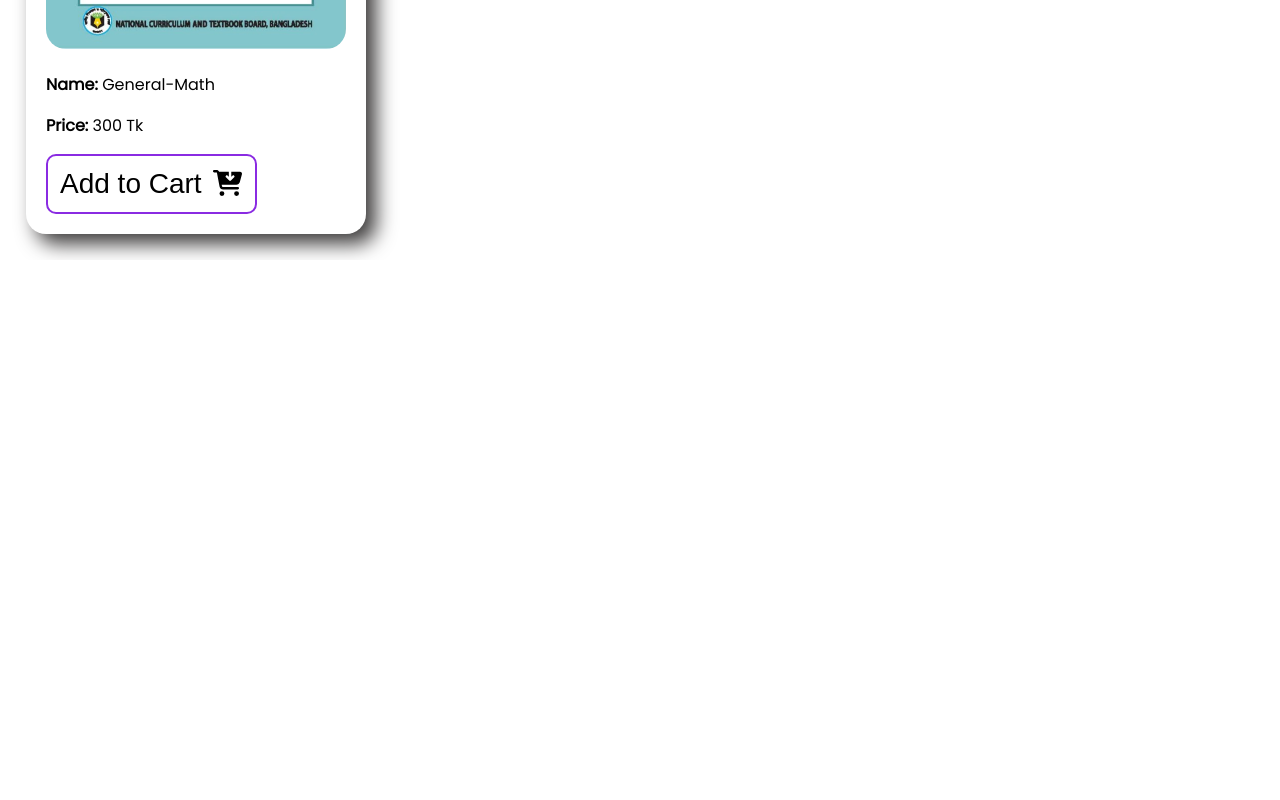
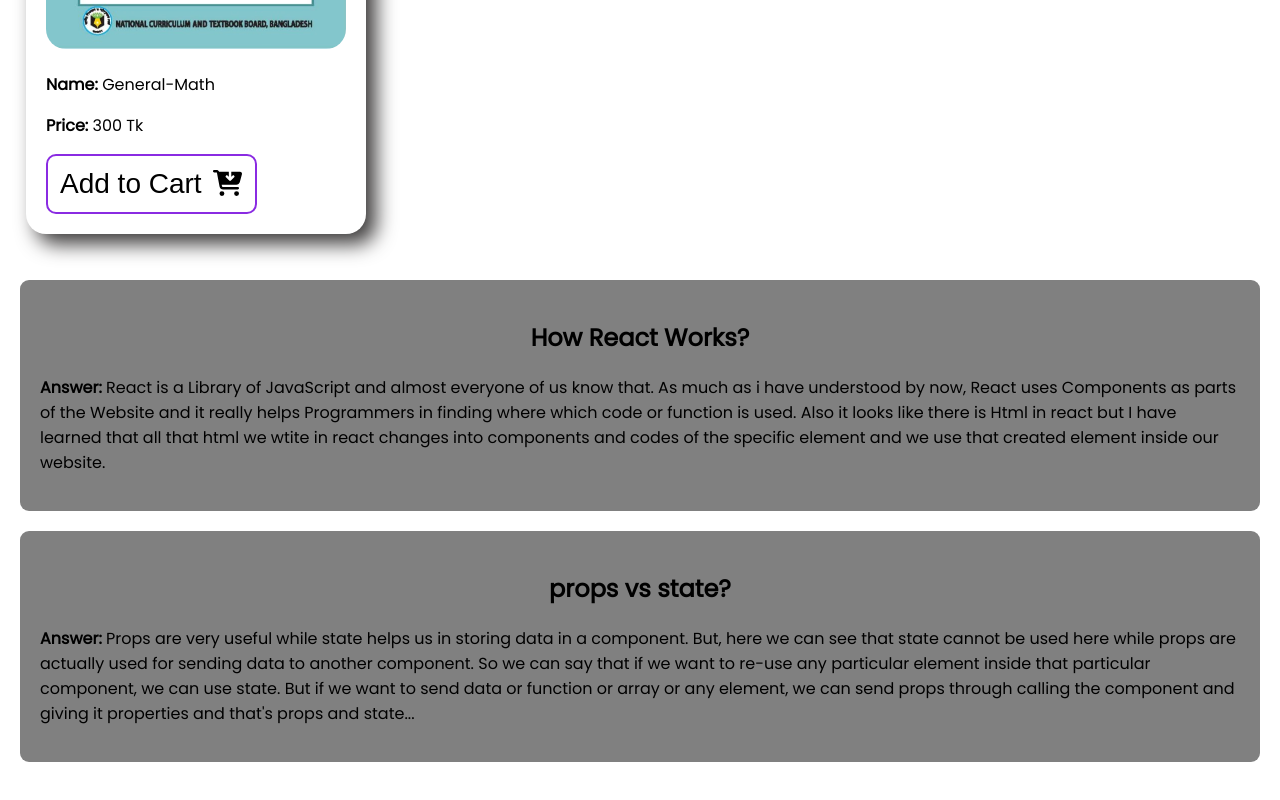
Before and after one commit to AshrafulIslam5/Assignment-8, a React (Create React App) app: page / in a window 1280 px wide. Shown: the part 2464-3264 px from the top of the page. Before the commit the page ends 2724 px from the top, so only its background shows below. Built offline with nearby package versions, Linux system fonts and the light colour scheme.

Commit message:
done answering questions

```diff
--- a/public/products.json
+++ b/public/products.json
@@ -2,70 +2,60 @@
   {
     "id": "623e201b165ad03507b8eb8b",
     "name": "Bangla-1",
-      "quantity": "0",
     "image": "../../images/ban-1.jpg",
     "price": "300 Tk"
   },
   {
     "id": "623e201bbf5080b94a02439f",
     "name": "Bangla-2",
-      "quantity": "0",
     "image": "../../images/ban-2.jpg",
     "price": "300 Tk"
   },
   {
     "id": "623e201b1141e5961f4b1a43",
     "name": "English-1",
-      "quantity": "0",
     "image": "../../images/eng-1.jpg",
     "price": "300 Tk"
   },
   {
     "id": "623e201b91f216c9cdf90a84",
     "name": "Islam And Moral Education",
-      "quantity": "0",
     "image": "../../images/Islam.jpg",
     "price": "300 Tk"
   },
   {
     "id": "623e201b1131016e528f3c30",
     "name": "Biology",
-      "quantity": "0",
     "image": "../../images/biology.jpg",
     "price": "300 Tk"
   },
   {
     "id": "623e201b1b7206ad64a158a7",
     "name": "Chemestry",
-      "quantity": "0",
     "image": "../../images/chemestry.jpg",
     "price": "300 Tk"
   },
   {
     "id": "623e201b95aae6fcb06f56dc",
     "name": "Physics",
-      "quantity": "0",
     "image": "../../images/physics.jpg",
     "price": "300 Tk"
   },
   {
     "id": "623e201bc2fbabb282f0b079",
     "name": "ICT",
-      "quantity": "0",
     "image": "../../images/ict.jpg",
     "price": "300 Tk"
   },
   {
     "id": "623e201b5f59ae693996d132",
     "name": "Higher-Math",
-      "quantity": "0",
     "image": "../../images/h-math.jpg",
     "price": "300 Tk"
   },
   {
     "id": "623e201b03259af7be3a1d08",
     "name": "General-Math",
-      "quantity": "0",
     "image": "../../images/g-math.jpg",
     "price": "300 Tk"
   }
--- a/src/App.js
+++ b/src/App.js
@@ -1,4 +1,5 @@
 import './App.css';
+import Answer from './components/Answers/Answer';
 import Header from './components/Header/Header';
 import Page from './components/Page/Page';
 
@@ -8,6 +9,7 @@ function App() {
       <Header></Header>
       <h2>*You can only select upto 4 books // 1 book at a time*</h2>
       <Page></Page>
+      <Answer></Answer>
     </div>
   );
 }
--- /dev/null
+++ b/src/components/Answers/Answer.css
@@ -0,0 +1,11 @@
+.ground
+{
+    padding: 20px;
+}
+._1
+{
+    padding: 20px;
+    margin-bottom: 20px;
+    background: gray;
+    border-radius: 9px;
+}
--- /dev/null
+++ b/src/components/Answers/Answer.js
@@ -0,0 +1,19 @@
+import React from 'react';
+import './Answer.css';
+
+const Answer = () => {
+    return (
+        <div className='ground'>
+            <div className="_1">
+                <h2>How React Works?</h2>
+                <p><strong>Answer: </strong>React is a Library of JavaScript and almost everyone of us know that. As much as i have understood by now, React uses Components as parts of the Website and it really helps Programmers in finding where which code or function is used. Also it looks like there is Html in react but I have learned that all that html we wtite in react changes into components and codes of the specific element and we use that created element inside our website.</p>
+            </div>
+            <div className="_1">
+                <h2>props vs state?</h2>
+                <p><strong>Answer: </strong>Props are very useful while state helps us in storing data in a component. But, here we can see that state cannot be used here while props are actually used for sending data to another component. So we can say that if we want to re-use any particular element inside that particular component, we can use state. But if we want to send data or function or array or any element, we can send props through calling the component and giving it properties and that's props and state...</p>
+            </div>
+        </div>
+    );
+};
+
+export default Answer;
--- a/src/components/Cart-Product/CartProduct.js
+++ b/src/components/Cart-Product/CartProduct.js
@@ -2,7 +2,7 @@ import React from 'react';
 import './Cart-Product.css';
 
 const CartProduct = ({ product }) => {
-    const { image, name, quantity } = product
+    const { image, name } = product
     return (
         <div className='cart-product'>
             <img src={image} alt="" />
--- a/src/components/Page/Page.js
+++ b/src/components/Page/Page.js
@@ -1,6 +1,6 @@
 import React, { useEffect, useState } from 'react';
 import Cart from '../Cart/Cart';
-import Product from '../Product/Product';
+import Products from '../Products/Products';
 import './Page.css';
 
 const Page = () => {
@@ -53,11 +53,11 @@ const Page = () => {
         <div className='page'>
             <div className='products-container'>
                 {
-                    products.map(product => <Product
+                    products.map(product => <Products
                         product={product}
                         key={product.id}
                         addToCart={addToCart}
-                    ></Product>)
+                    ></Products>)
                 }
             </div>
             <div className='cart-container'>
--- a/src/components/Product/Product.js
+++ b/src/components/Products/Products.js
@@ -3,7 +3,7 @@ import { FontAwesomeIcon } from '@fortawesome/react-fontawesome';
 import { faCartArrowDown } from '@fortawesome/free-solid-svg-icons'
 import './Product.css';
 
-const Product = ({ product, addToCart }) => {
+const Products = ({ product, addToCart }) => {
     const cartIcon = <FontAwesomeIcon icon={faCartArrowDown} />
     const { name, price, image } = product;
     return (
@@ -16,4 +16,4 @@ const Product = ({ product, addToCart }) => {
     );
 };
 
-export default Product;
+export default Products;
```
Also changed, not shown: src/components/Products/Product.css (renamed from src/components/Product/Product.css). Lines whose indentation alone changed are shown as unchanged.
